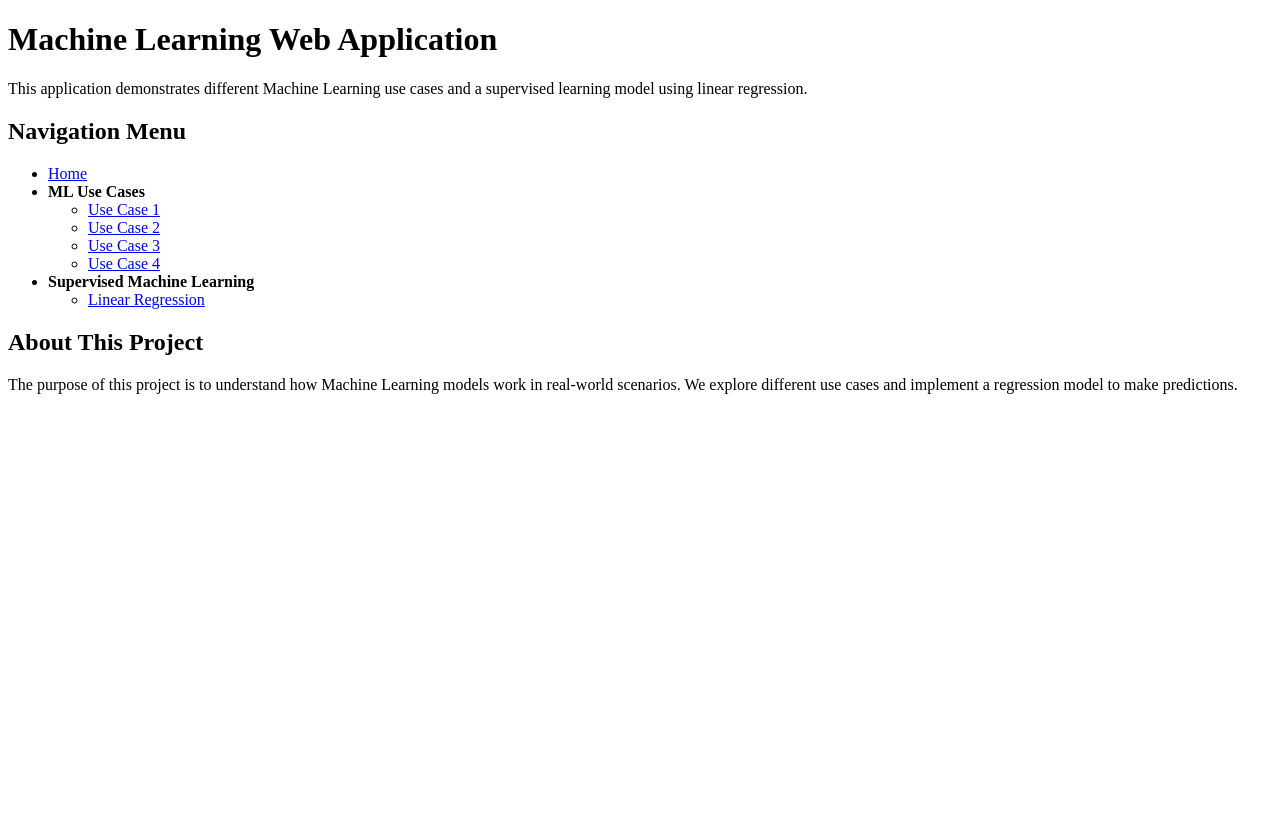
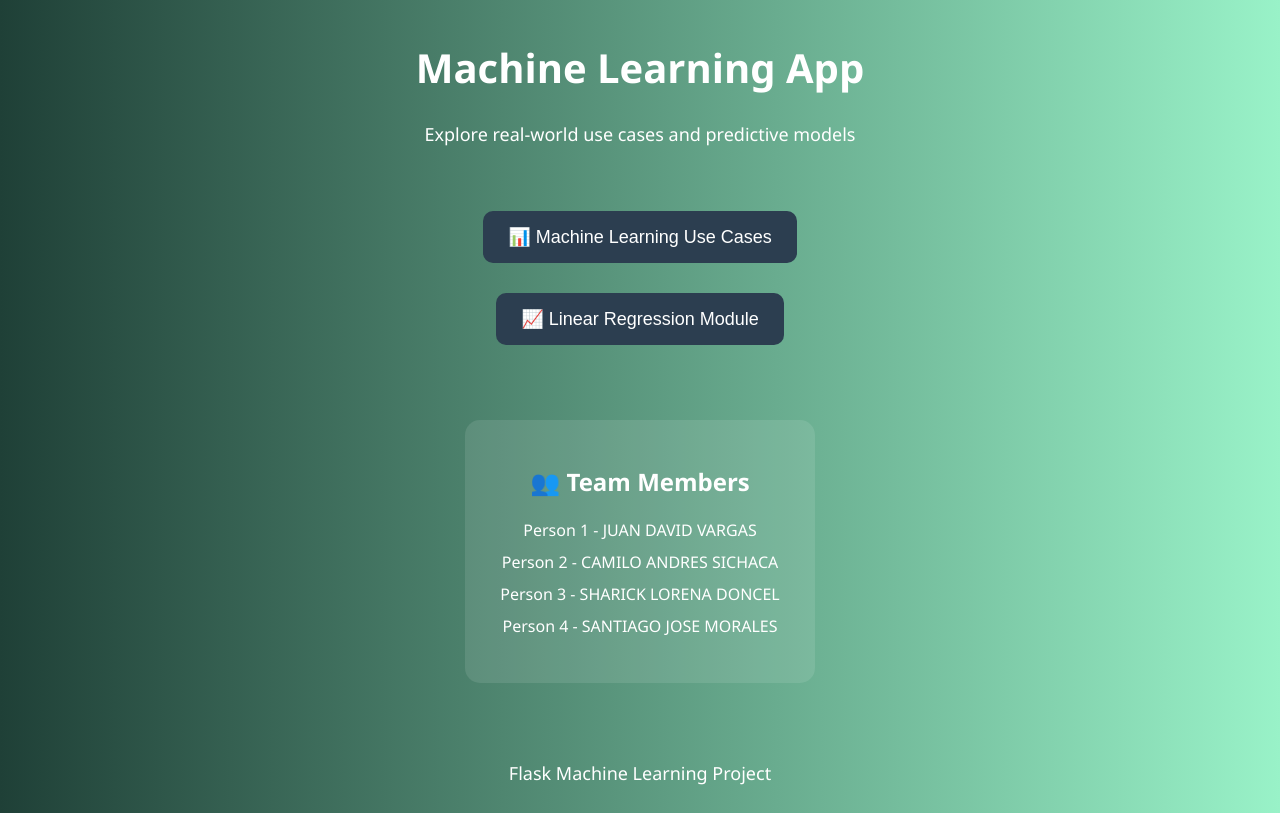
Before and after one commit to jdvargassanchez/machine-learning, a Flask app: page / in a window 1280 px wide. Before the commit the page ends 394 px from the top, so only its background shows below. Run offline with Flask 3, Linux system fonts and the light colour scheme.

Commit message:
Add interactive Home Page whit dropdown menu for the use cases

```diff
--- a/templates/index.html
+++ b/templates/index.html
@@ -2,40 +2,151 @@
 <html>
 <head>
     <title>Machine Learning App</title>
+
+    <style>
+        body {
+            margin: 0;
+            font-family: 'Segoe UI', sans-serif;
+            background: linear-gradient(to right, #1f4037, #99f2c8);
+            color: white;
+            text-align: center;
+        }
+
+        h1 {
+            margin-top: 40px;
+            font-size: 40px;
+        }
+
+        p {
+            font-size: 18px;
+        }
+
+        .container {
+            margin-top: 50px;
+        }
+
+        .main-btn {
+            background: #2c3e50;
+            color: white;
+            border: none;
+            padding: 15px 25px;
+            font-size: 18px;
+            margin: 15px;
+            border-radius: 10px;
+            cursor: pointer;
+            transition: 0.3s;
+        }
+
+        .main-btn:hover {
+            background: #1abc9c;
+            transform: scale(1.05);
+        }
+
+        .dropdown {
+            display: none;
+            margin-top: 20px;
+        }
+
+        .dropdown a {
+            display: block;
+            background: white;
+            color: #2c3e50;
+            padding: 12px;
+            margin: 10px auto;
+            width: 250px;
+            border-radius: 8px;
+            text-decoration: none;
+            transition: 0.3s;
+        }
+
+        .dropdown a:hover {
+            background: #1abc9c;
+            color: white;
+        }
+
+        .team {
+            margin-top: 60px;
+            background: rgba(255,255,255,0.1);
+            padding: 25px;
+            border-radius: 15px;
+            width: 300px;
+            margin-left: auto;
+            margin-right: auto;
+        }
+
+        .team h2 {
+            margin-bottom: 15px;
+        }
+
+        .team ul {
+            list-style: none;
+            padding: 0;
+        }
+
+        .team li {
+            padding: 5px;
+        }
+
+
+        .footer {
+            margin-top: 50px;
+            padding: 10px;
+            font-size: 14px;
+        }
+    </style>
 </head>
+
 <body>
 
-    <h1>Machine Learning Web Application</h1>
+    <h1>Machine Learning App</h1>
+    <p>Explore real-world use cases and predictive models</p>
 
-    <p>
-        This application demonstrates different Machine Learning use cases and a supervised learning model using linear regression.
-    </p>
+    <div class="container">
 
-    <h2>Navigation Menu</h2>
+        <button class="main-btn" onclick="toggleMenu()">
+            📊 Machine Learning Use Cases
+        </button>
 
-    <ul>
-        <li><a href="/">Home</a></li>
+        <div id="useCasesMenu" class="dropdown">
+            <a href="/use-case1">Use Case 1</a>
+            <a href="/use-case2">Use Case 2</a>
+            <a href="/use-case3">Use Case 3</a>
+            <a href="/use-case4">Use Case 4</a>
+        </div>
 
-        <li><strong>ML Use Cases</strong></li>
+        <br>
+        <a href="/linear-regression">
+            <button class="main-btn">
+                📈 Linear Regression Module
+            </button>
+        </a>
+
+    </div>
+
+    <div class="team">
+        <h2>👥 Team Members</h2>
         <ul>
-            <li><a href="/use-case1">Use Case 1</a></li>
-            <li><a href="/use-case2">Use Case 2</a></li>
-            <li><a href="/use-case3">Use Case 3</a></li>
-            <li><a href="/use-case4">Use Case 4</a></li>
+            <li>Person 1 - JUAN DAVID VARGAS</li>
+            <li>Person 2 - CAMILO ANDRES SICHACA</li>
+            <li>Person 3 - SHARICK LORENA DONCEL</li>
+            <li>Person 4 - SANTIAGO JOSE MORALES</li>
         </ul>
+    </div>
 
-        <li><strong>Supervised Machine Learning</strong></li>
-        <ul>
-            <li><a href="/linear-regression">Linear Regression</a></li>
-        </ul>
-    </ul>
+    <div class="footer">
+        <p>Flask Machine Learning Project</p>
+    </div>
 
-    <h2>About This Project</h2>
-
-    <p>
-        The purpose of this project is to understand how Machine Learning models work in real-world scenarios.
-        We explore different use cases and implement a regression model to make predictions.
-    </p>
+    <script>
+        function toggleMenu() {
+            var menu = document.getElementById("useCasesMenu");
+            if (menu.style.display === "block") {
+                menu.style.display = "none";
+            } else {
+                menu.style.display = "block";
+            }
+        }
+    </script>
 
 </body>
 </html>
```
